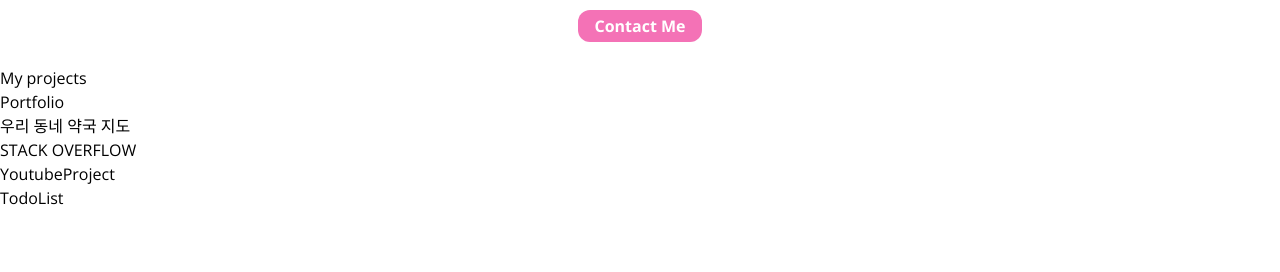
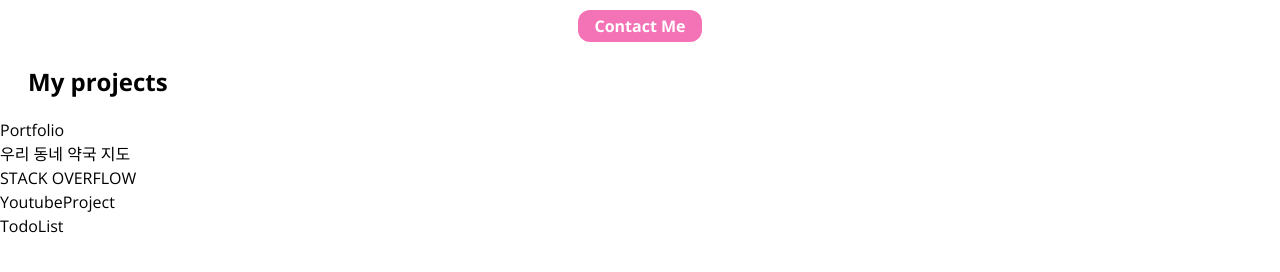
Before and after one commit to tjddmssl/Portfolio, a Next.js app: page / in a window 1280 px wide. Shown: the part 384-656 px from the top of the page. Built offline with nearby package versions, Linux system fonts and the light colour scheme.

Commit message:
에러해결

```diff
--- a/src/app/page.tsx
+++ b/src/app/page.tsx
@@ -5,6 +5,7 @@ export default function Home() {
   return (
     <>
       <Hello />
+      {/* @ts-expect-error Server Component */}
       <FeaturedPosts />
     </>
   );
--- a/src/components/FeaturedPosts.tsx
+++ b/src/components/FeaturedPosts.tsx
@@ -6,9 +6,8 @@ export default async function FeaturedPosts() {
   //데이터 불러옴
   const contents = await getAllContents();
   return (
-    <section>
-      <h2>My projects</h2>
-      {/* 데이터 보여줌 */}
+    <section className="my-4">
+      <h2 className="text-2xl font-bold ml-7 my-5">My projects</h2>
       <PostsGrid contents={contents} />
     </section>
   );
--- a/tsconfig.json
+++ b/tsconfig.json
@@ -19,7 +19,6 @@
         "name": "next"
       }
     ],
-    "baseUrl": ".",
     "paths": {
       "@/*": ["./src/*"]
     }
```
